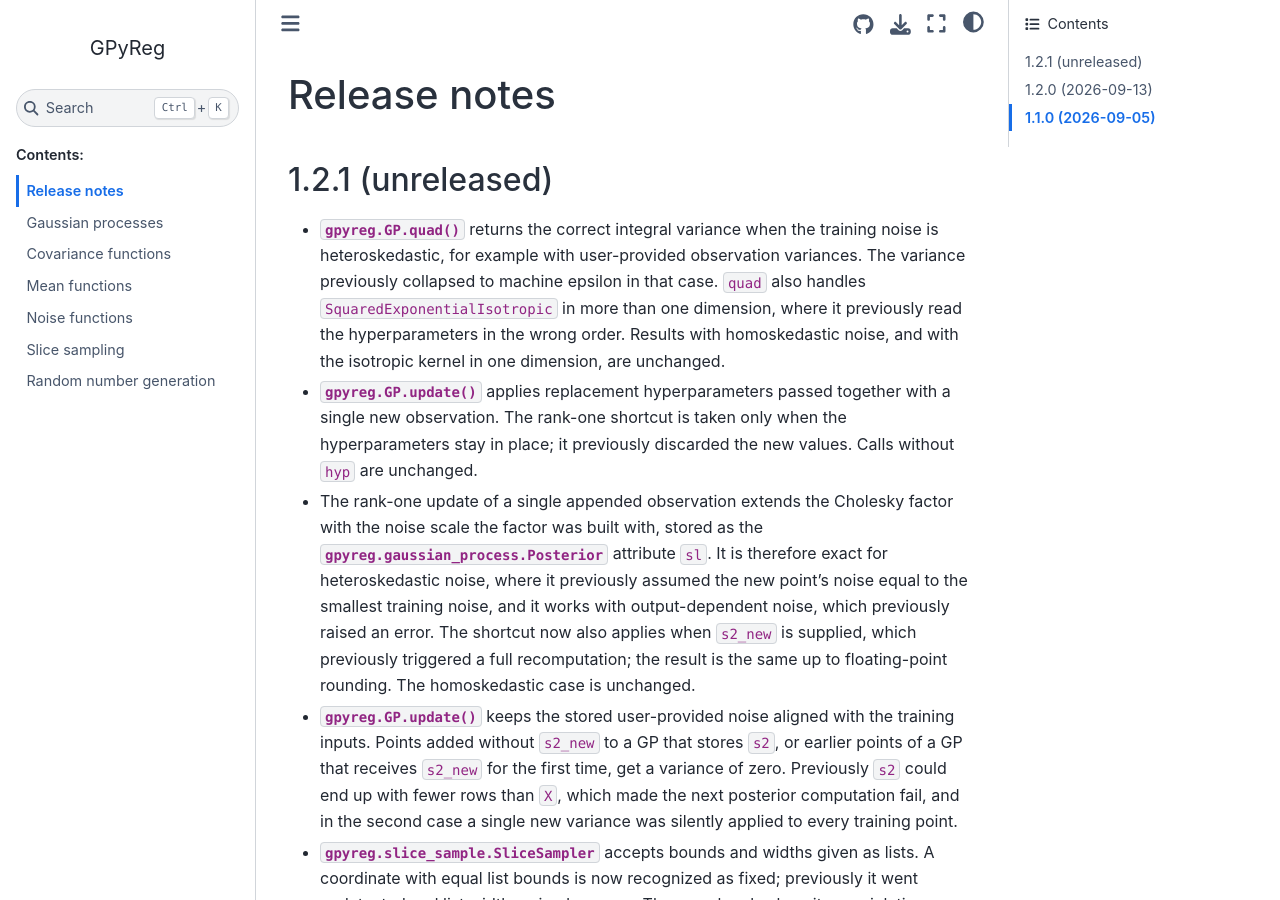
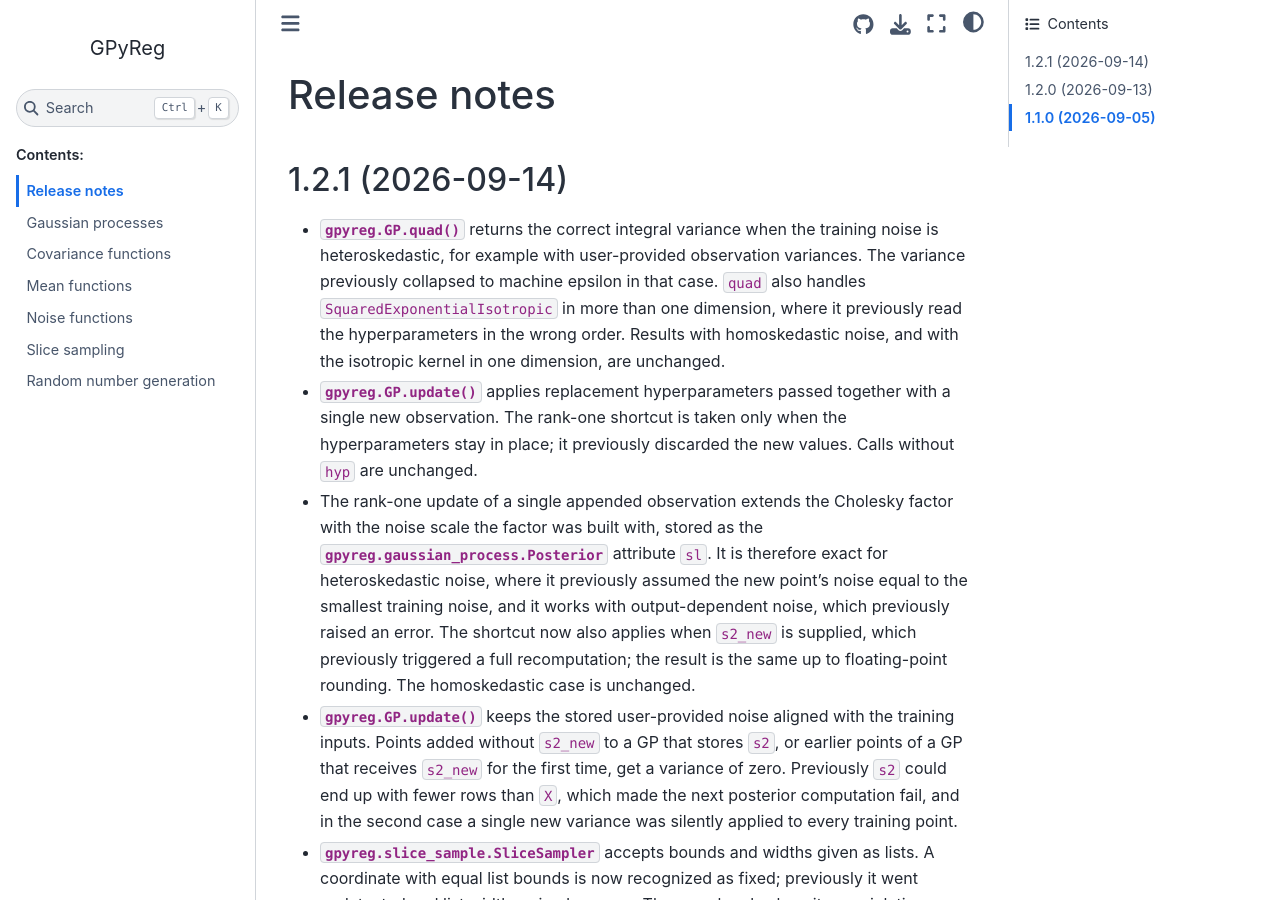
Before and after one commit to acerbilab/gpyreg, a Sphinx documentation site: the page built from docsrc/source/release_notes.rst, in a window 1280 px wide and 900 px high. Built offline with Sphinx 7.4.7 and the Sphinx Book theme 1.1.4, drawn with Linux system fonts in a browser that asks for light colours.

Commit message:
docs: date the 1.2.1 release notes
Co-Authored-By: Claude Fable 5.1 <noreply@anthropic.com>

Claude-Session: https://claude.ai/code/session_01UFoGBTntvSUNDwSt5cT4kM

```diff
--- a/docsrc/source/release_notes.rst
+++ b/docsrc/source/release_notes.rst
@@ -1,7 +1,7 @@
 Release notes
 =============
 
-1.2.1 (unreleased)
+1.2.1 (2026-09-14)
 ------------------
 
 * :meth:`gpyreg.GP.quad` returns the correct integral variance when the
```
